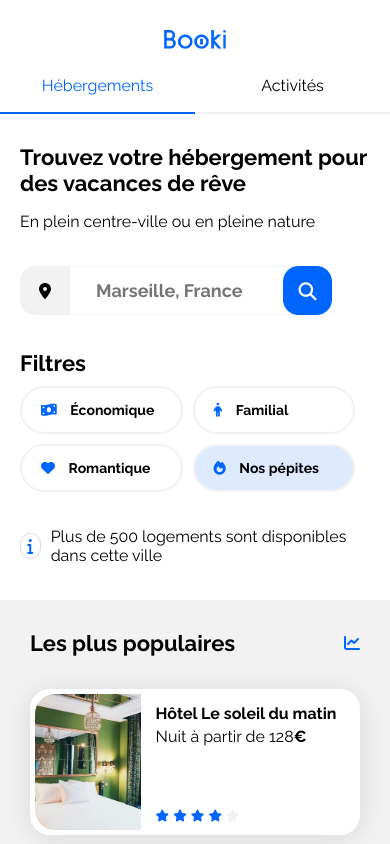
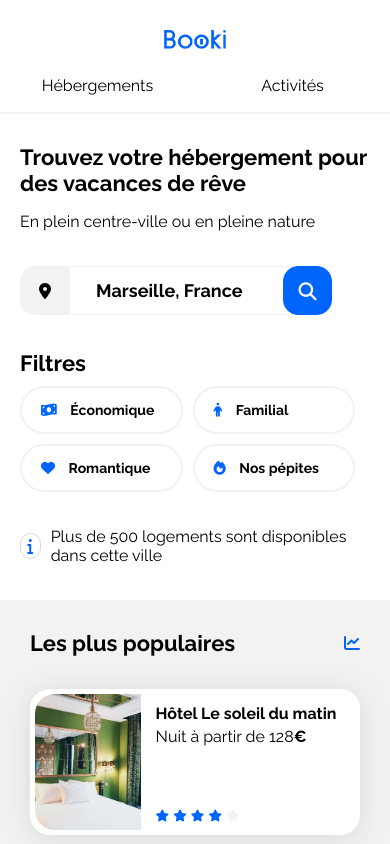
Before and after one commit to ha-najjar/openclassroom-booki-project, a plain HTML site: page index.html in a window 390 px wide. Shown: the top 844 px of the page. Drawn offline with Linux system fonts and the light colour scheme.

Commit message:
Amélioration

```diff
--- a/css/style.css
+++ b/css/style.css
@@ -4,7 +4,7 @@
 }
 
 :root {
-    --main-color: #0065FC;
+    --main-color: #0065FC ;
     --main-bg-color: #F2F2F2;
     --filter-bg-color: #DEEBFF;
 }
@@ -34,6 +34,11 @@ a {
     color: inherit;
     text-decoration: none;
 }
+
+a:hover, button:hover {
+    cursor: pointer;
+}
+
 .section-title {
     margin: 0;
     font-size: 22px;
@@ -88,9 +93,9 @@ header .menu li {
     align-items: flex-end;
 }
 
-header .menu .active {
-    color: #0065FC;
-    border-top: 2px solid #0065FC ;
+header .menu li:hover {
+    color: var(--main-color);
+    border-top: 2px solid var(--main-color);
 }
 
 
@@ -204,7 +209,7 @@ header .menu .active {
 
 }
 footer{
-    background-color: #F2F2F2;
+    background-color:var(--main-bg-color) ;
     display: flex;
     justify-content: space-between;
     gap: 15px;
@@ -237,9 +242,8 @@ footer div ul li {
 .filters .title p {
     margin-bottom: 0;
 }
-.search-bar{
+.search-bar {
     display: flex;
-    width: 377px;
     height: 49px;
 
 }
@@ -249,7 +253,7 @@ footer div ul li {
     align-items: center;
     width: 50px;
     height: 49px;
-    background-color: #F2F2F2;
+    background-color: var(--main-bg-color);
     border-radius: 15px 0 0 15px;
 }
 .search-bar .icon i {
@@ -258,8 +262,8 @@ footer div ul li {
 .search-bar input{
     width: 195px;
     border: 0;
-    border-top: 1px solid #F2F2F2;
-    border-bottom: 1px solid #F2F2F2;
+    border-top: 1px solid var(--main-bg-color);
+    border-bottom: 1px solid var(--main-bg-color);
     padding-left: 26px;
     outline: 0;
     font-size: 18px;
@@ -292,14 +296,14 @@ footer div ul li {
     font-size: 17px;
     border-radius: 25px;
 }
-.filter-bar .filter-btns{
+.filter-bar .filter-btns {
     display: flex;
     flex-wrap: wrap;
     gap: 10px;
 }
 
-.filter-bar .active {
-    background-color: #DEEBFF;
+.filter-bar .filter-btns button:hover {
+    background-color:  var(--filter-bg-color);
 }
 
 .filter-bar button i {
@@ -386,12 +390,12 @@ footer div ul li {
     header .menu li {
         width: 50%;
         padding-bottom: 17px;
-        border-bottom: 2px solid #F2F2F2;
+        border-bottom: 2px solid var(--main-bg-color);
         justify-content: center;
     }
-    header .menu .active {
+    header .menu li:hover {
         border-top: 0px;
-        border-color: #0065FC;
+        border-color: var(--main-color);
     }
      main{
         padding: 0;
--- a/index.html
+++ b/index.html
@@ -17,8 +17,8 @@
         <header>
             <img  class="logo" src="./images/logo/Booki.png" alt="logo booki" srcset="./images/logo/Booki@3x.png 3x" >
             <ul class="menu">
-                <li class="active"> <a href="#">Hébergements</a></li>
-                <li><a href="#">Activités</a></li>
+                <li><a href="#hbr-marseille">Hébergements</a></li>
+                <li><a href="#actv-marseille">Activités</a></li>
             </ul>
 
         </header>
@@ -30,7 +30,7 @@
                 </div>
                 <form class="search-bar">
                          <span class="icon"><i class="fa-solid fa-location-dot"></i></span>
-                         <input type="text" placeholder="Marseille, France" id="">
+                         <input type="text" value="Marseille, France">
                         <button type="submit">
                             <i class="fa-solid fa-magnifying-glass"></i>
                             <span class="btn-label">Rechercher</span>
@@ -51,7 +51,7 @@
                             <i class="fa-solid fa-heart"></i>
                             <span>Romantique</span>
                           </button>
-                          <button type="button" class="active">
+                          <button type="button" >
                             <i class="fa-solid fa-fire"></i>
                             <span>Nos pépites</span>
                           </button>
@@ -68,7 +68,7 @@
             <div class="hebergements-and-populaires">
                 <section class="hebergements">
                     <div class="hebergements-title">
-                        <h2 class="section-title">Hébergements à Marseille</h2>
+                        <h2 class="section-title" id="hbr-marseille">Hébergements à Marseille</h2>
                     </div>
                     <div class="hebergements-cards">
                     <a href="#">
@@ -189,7 +189,7 @@
                         </a>
                         </div>
                         <div class="show-more">
-                            <span>Afficher plus</span>
+                            <a href="#">Afficher plus</a>
                         </div>
 
                 </section>
@@ -262,7 +262,7 @@
 
 
             </div>
-            <section class="activities">
+            <section class="activities" id="actv-marseille">
                 <div class="activities-title">
                     <h2 class="section-title">Activités à Marseille</h2>
 
```
